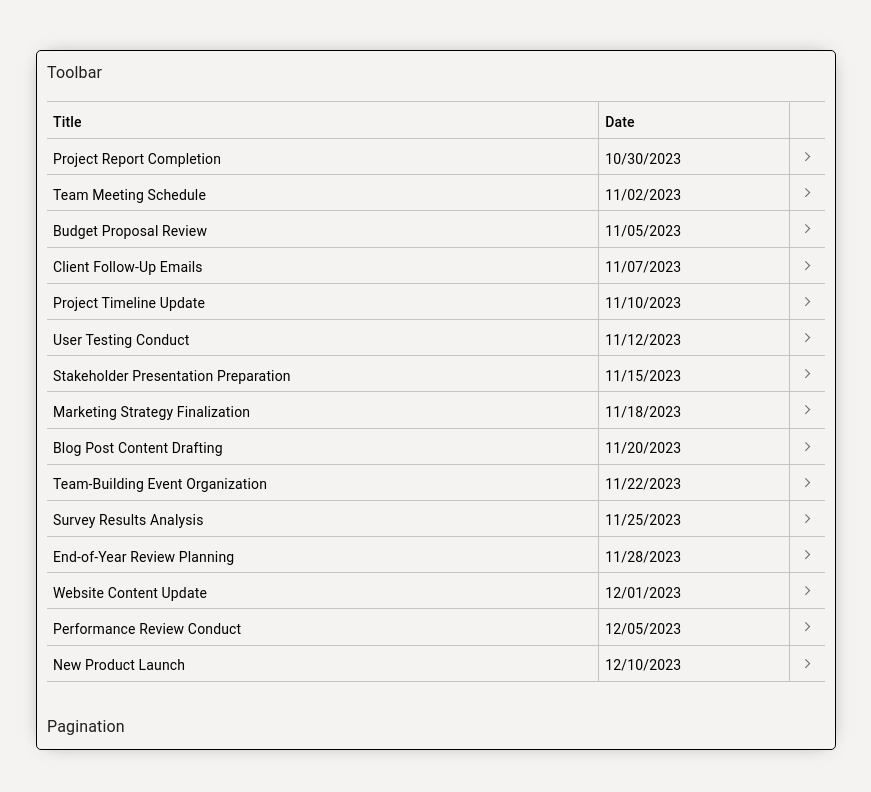
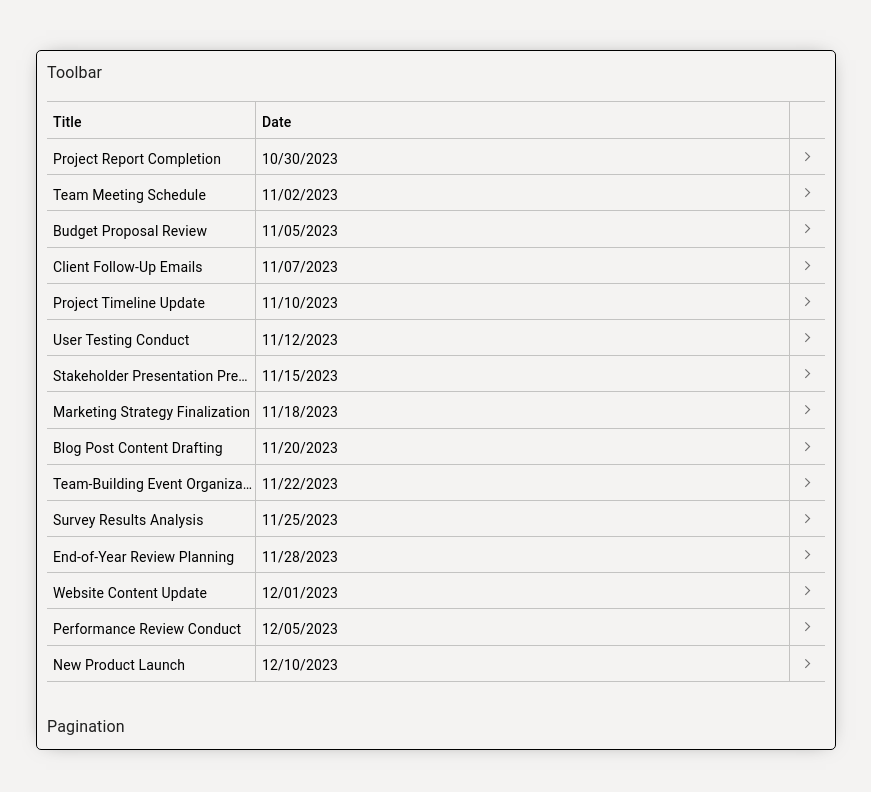
Before and after one commit to alejandroguardadodev/reactjs_components, a React (Vite) app: page / in a window 1280 px wide. Shown: the top 792 px of the page, without its empty margins (204-1075 px from the left). Built offline with nearby package versions, Linux system fonts and the light colour scheme.

Commit message:
feat:cell_width

```diff
--- a/src/components/MSTable/TableBox/EnhancedTableHead/DragAndDropTableCell/index.tsx
+++ b/src/components/MSTable/TableBox/EnhancedTableHead/DragAndDropTableCell/index.tsx
@@ -1,5 +1,6 @@
 import React from 'react'
 
+import { useResizeDetector } from 'react-resize-detector'
 import { ConnectableElement, useDrag, useDrop } from 'react-dnd'
 import { styled } from '@mui/system'
 
@@ -12,8 +13,28 @@ import {
     IMSTblHead
 } from '../../../../../models/MSTableModel'
 
+import TableContext from '../../../../../contexts/TableContext'
+
 const CustomTableCell = styled(TableCell)(() => ({
     transition: 'all .15s ease-in-out'
+}))
+
+const DragNDropCell = styled('button')(() => ({
+    position: 'absolute',
+    top: 0,
+    right: '-5px',
+    width: '10px',
+    height: '100%',
+    borderRadius: '0px',
+    padding: 0,
+    margin: 0,
+    border: 'none',
+    background: 'transparent',
+    transition: 'all .15s ease-in-out',
+    '&:hover': {
+        background: '#038C65',
+        cursor: 'e-resize'
+    }
 }))
 
 interface DragAndDropTableCellPropsType {
@@ -40,6 +61,10 @@ interface Item {
 const TYPE_CARD = 'CARD'
 
 const DragAndDropTableCell = ({ head, dragHover, orderBy, order, moveItem, findItem, hoverHeader, clearHoverHeader, onRequestSort, hideLeftBorder=false }:DragAndDropTableCellPropsType) => {
+
+    const { ref: cellRef, width: cellWidth } = useResizeDetector()
+
+    const tableContext = React.useContext(TableContext)
 
     // GET ORIGINAL INDEX
     const originalIndex = findItem(head.key).index
@@ -92,11 +117,35 @@ const DragAndDropTableCell = ({ head, dragHover, orderBy, order, moveItem, findI
     // IF WE ARE DRAGGING, SET THE OPACITY TO 0.5
     const OPACITY = React.useMemo(() => isDragging ? 0.5 : 1, [isDragging])
 
+    const useCellWidth = React.useMemo(() => Boolean(head.size), [head.size])
+
     const createSortHandler = (property:string) => (event: React.MouseEvent<unknown>) => { onRequestSort(event, property); }
+
+    const handleMouseDown:React.MouseEventHandler<HTMLButtonElement> = (mouseDownEvent) => {
+
+        const startSize = Math.floor(cellWidth || 0)
+        const startPosition = { x: mouseDownEvent.pageX || 0 }
+        console.log(startSize)
+        const onMouseMove = (mouseMoveEvent: MouseEvent) => {
+            // setSize(currentSize => ({
+            //     x: startSize.x - startPosition.x + mouseMoveEvent.pageX,
+            //     y: startSize.y - startPosition.y + mouseMoveEvent.pageY
+            // }));
+
+            tableContext?.updateHeadWidth(head.key, startSize - startPosition.x + mouseMoveEvent.pageX)
+        }
+
+        function onMouseUp() {
+            document.body.removeEventListener("mousemove", onMouseMove)
+        }
+
+        document.body.addEventListener("mousemove", onMouseMove)
+        document.body.addEventListener("mouseup", onMouseUp, { once: true })
+    }
 
     return (
         <CustomTableCell
-            ref={(node:ConnectableElement) => drag(drop(node))}
+            ref={cellRef}
             key={head.key}
             align="left"
             padding='none'
@@ -108,9 +157,14 @@ const DragAndDropTableCell = ({ head, dragHover, orderBy, order, moveItem, findI
                 ...(dragHover && {
                     borderLeft: `${hideLeftBorder? 2 : 3}px solid #038C65 !important`
                 }),
+                position: 'relative',
+                ...(useCellWidth && {
+                    width: `${head.size}px`,
+                })
             }}
         >
             <TableSortLabel
+                ref={(node:ConnectableElement) => drag(drop(node))}
                 active={orderBy === head.key}
                 direction={orderBy === head.key ? order : 'asc'}
                 onClick={createSortHandler(head.key)}
@@ -125,6 +179,7 @@ const DragAndDropTableCell = ({ head, dragHover, orderBy, order, moveItem, findI
             >
                 {head.label}
             </TableSortLabel>
+            <DragNDropCell onMouseDown={handleMouseDown} />
         </CustomTableCell>
     )
 }
--- a/src/components/MSTable/TableBox/MSRow/MSCellValue/index.tsx
+++ b/src/components/MSTable/TableBox/MSRow/MSCellValue/index.tsx
@@ -1,4 +1,6 @@
 import React from 'react'
+
+import { styled } from '@mui/system'
 
 import {
     IMSTblKeyInputType
@@ -6,7 +8,22 @@ import {
 
 import MSCellFormValue from './MSCellFormValue'
 
+import TableContext from '../../../../../contexts/TableContext'
+
+const DivCell = styled('div', {
+    shouldForwardProp: (prop) => prop !== 'cellWidth',
+})<{ cellWidth?: number | undefined }>(({ cellWidth }) => ({
+    overflow: 'hidden',
+    whiteSpace: 'nowrap',
+    textOverflow: 'ellipsis',
+    ...(cellWidth && {
+        width: `${cellWidth}px`,
+        maxWidth: `${cellWidth}px`,
+    })
+}))
+
 interface MSCellValuePropsType {
+    cellKey: string
     value: string
     showInputCell: boolean
     inputCell: null | IMSTblKeyInputType
@@ -17,9 +34,21 @@ interface MSCellValuePropsType {
     onClose?: () => void
 }
 
-const MSCellValue = ({ value, showInputCell, inputCell, onClose, inputCellWidth=0, containerXLimit=0, cellXpos=0, rowId="" }:MSCellValuePropsType) => {
+const MSCellValue = ({ cellKey, value, showInputCell, inputCell, onClose, inputCellWidth=0, containerXLimit=0, cellXpos=0, rowId="" }:MSCellValuePropsType) => {
+
+    const tableContext = React.useContext(TableContext)
 
     const useCellAsInput = React.useMemo(() => Boolean(inputCell), [inputCell])
+
+    const cellWidth = React.useMemo<number | undefined>(() => {
+        if (tableContext?.heads) {
+            const head = tableContext.heads.find((head) => head.key === cellKey)
+
+            if (head) return head.size
+        }
+
+        return undefined
+    }, [tableContext?.heads])
 
     if (showInputCell && useCellAsInput) return (<>
         <MSCellFormValue
@@ -33,10 +62,10 @@ const MSCellValue = ({ value, showInputCell, inputCell, onClose, inputCellWidth=
             onSubmit={inputCell?.onSubmit}
             onClose={onClose}
         />
-        {value}
+        <DivCell cellWidth={cellWidth} >{value}</DivCell>
     </>)
 
-    return value
+    return <DivCell cellWidth={cellWidth} >{value}</DivCell>
 }
 
 export default MSCellValue
--- a/src/components/MSTable/TableBox/MSRow/index.tsx
+++ b/src/components/MSTable/TableBox/MSRow/index.tsx
@@ -160,6 +160,7 @@ const MSRow = ({ data, hoverHead, action, items, inputHeaderKeys=[], containerXL
                         }}
                     >
                         <MSCellValue
+                            cellKey={cell.key}
                             value={cell.value}
                             showInputCell={Boolean(cellAsField) && cellAsField?.key == cell.key}
                             inputCell={cellAsField}
--- a/src/components/MSTable/index.tsx
+++ b/src/components/MSTable/index.tsx
@@ -14,6 +14,8 @@ import TableBox from "./TableBox"
 
 import { useResizeDetector } from 'react-resize-detector'
 
+import TableContext, { TableContextType } from '../../contexts/TableContext'
+
 // SUB MENU ITEMS TYPES
 interface MenuItemType {
     title: string;
@@ -25,17 +27,40 @@ interface MSTablePropsType {
     headers: IMSTblHead[] // HEADERS OF THE TABLE
     data: any[] // DATA OF THE TABLE
     submenuItems?: null | MenuItemType[] // SUBMENU ITEMS
+    defaultSort?: string // DEFAULT SORT COLUMN
     render: (row:any) => [IMSTblCell[], string] // FUNCTION TO RENDER CELLS
     actionSection?: (row: any) => React.ReactNode // FUNCTION TO RENDER ACTION SECTION [ like OPEN MENU, ERASE, EDIT ]
 }
 
-const MSTable = ({ headers, data, render, actionSection, rowHeight=38, submenuItems=null }:MSTablePropsType) => {
+const MSTable = ({ headers, data, render, actionSection, rowHeight=38, submenuItems=null, defaultSort="" }:MSTablePropsType) => {
 
     const { ref: tableContainerRef, width: tableContainerWidth, height: tableContainerHeight } = useResizeDetector()
 
     const tableContainerXLimit = React.useMemo(() => Math.floor((tableContainerRef.current?.offsetLeft || 0) + (tableContainerWidth || 0)), [tableContainerRef.current?.offsetLeft, tableContainerWidth])
 
+    const [table, setTable] = React.useState<TableContextType>({
+        heads: headers,
+        updateHeadWidth: (key: string, width: number) => {
+            console.log(key, width)
+
+            setTable((table) => ({
+                ...table,
+                heads: table.heads.map((head) => {
+                    if (head.key === key) {
+                        return {
+                            ...head,
+                            size: width
+                        }
+                    }
+
+                    return head
+                })
+            }))
+        }
+    });
+
     return (
+        <TableContext.Provider value={table}>
             <Stack
                 spacing={2}
                 sx={{
@@ -56,16 +81,18 @@ const MSTable = ({ headers, data, render, actionSection, rowHeight=38, submenuIt
                         rowHeight={rowHeight}
                         containerWidth={tableContainerWidth}
                         containerHeight={tableContainerHeight}
-                    headers={headers}
+                        headers={table.heads}
                         data={data}
                         render={render}
                         actionSection={actionSection}
                         submenuItems={submenuItems}
                         containerXLimit={tableContainerXLimit}
+                        defaultSort={defaultSort}
                     />
                 </Box>
                 <Box>Pagination</Box>
             </Stack>
+        </TableContext.Provider>
     )
 }
 
--- /dev/null
+++ b/src/contexts/TableContext.tsx
@@ -0,0 +1,14 @@
+import React from 'react';
+
+import {
+    IMSTblHead
+} from '../models/MSTableModel';
+
+export interface TableContextType {
+  heads: IMSTblHead[]
+  updateHeadWidth: (key: string, width: number) => void
+}
+
+const TableContext = React.createContext<TableContextType | null>(null);
+
+export default TableContext
--- a/src/models/MSTableModel.tsx
+++ b/src/models/MSTableModel.tsx
@@ -19,6 +19,7 @@ export interface IMSTblHead {
     key: string; // ID OF EVERY CELL
     label: string; // HEADER TEXT
     inputType?: IMSTableHeadInputType;
+    size?: number;
     hideOnMobileDevice?: boolean;
     hideOnTabletDevice?: boolean;
     hideOnDesktopDevice?: boolean;
--- a/src/pages/HomePage/index.tsx
+++ b/src/pages/HomePage/index.tsx
@@ -54,7 +54,9 @@ const HomePage = () => {
             inputType: IMSTableHeadInputType.TEXT,
             onSubmit: (data:IKeyValue, id?:string) => {
                 if (id) updateSingleData(id, data)
-            }
+            },
+            // DEFAULT HEADER SIZE ------------------------------------
+            size: 200,
             // --------------------------------------------------------
         },
         {
--- /dev/null
+++ b/src/reducers/tblHeadersReducer.tsx
@@ -0,0 +1 @@
+import { PayloadAction, createSlice } from '@reduxjs/toolkit'
```
Lines whose indentation alone changed are shown as unchanged.
